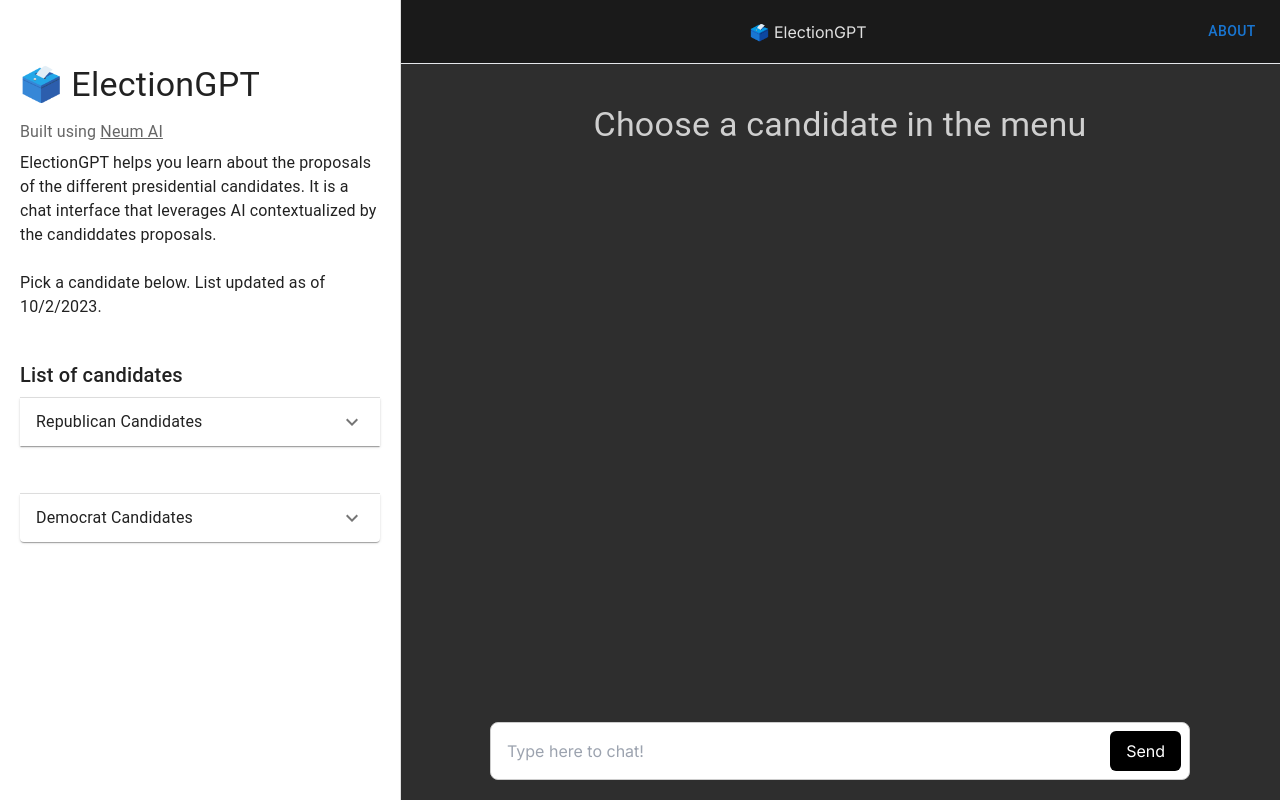
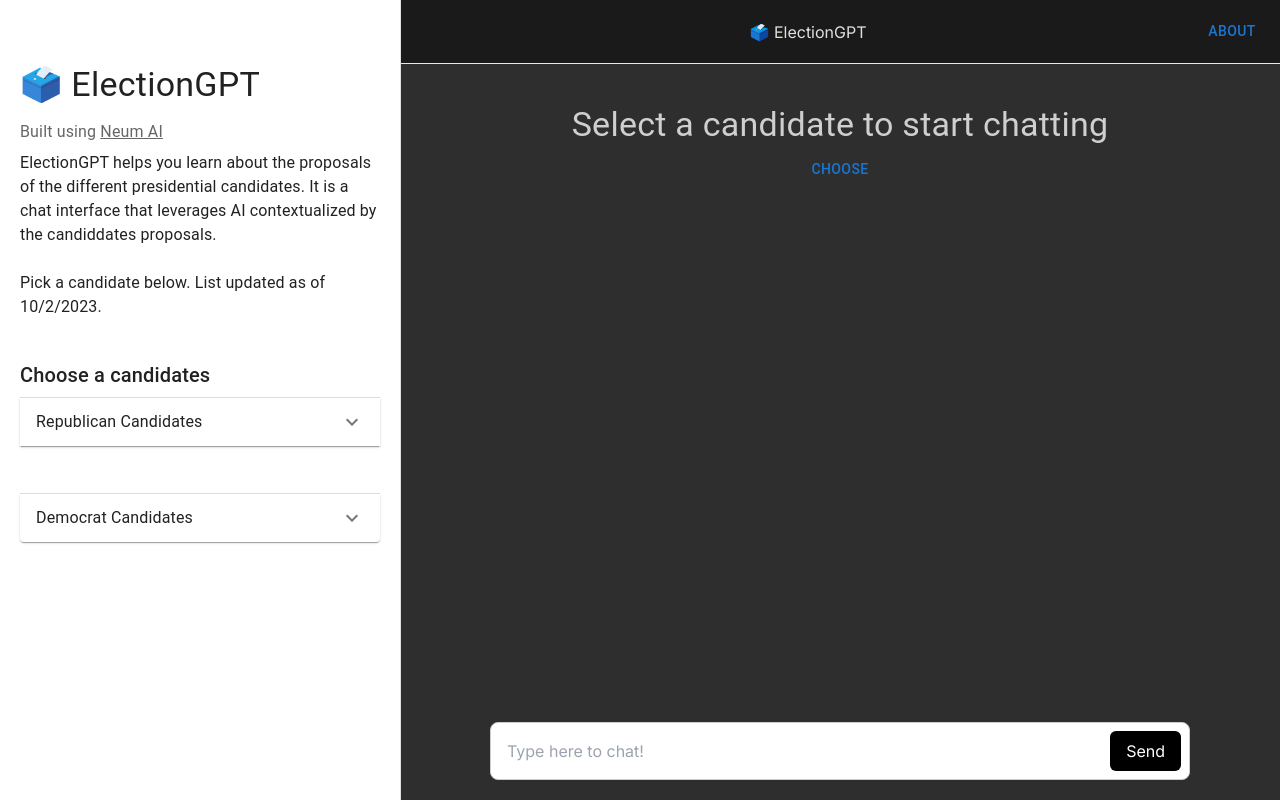
Before and after one commit to NeumTry/electiongpt-frontend, a Next.js app: page / in a window 1280 px wide. Built offline with nearby package versions, Linux system fonts and the light colour scheme.

Commit message:
fix the message formatting.

```diff
--- a/app/api/chat/route.ts
+++ b/app/api/chat/route.ts
@@ -21,7 +21,6 @@
 
   if(messages.length == 0)
     lastMessage = messages[0]
-
   const url = `https://api.neum.ai/v1/pipelines/${candidatePipeline}/search`;
   const headers = {
     'neum-api-key': process.env.NEUM_API_KEY  || '',
@@ -40,7 +39,6 @@
       headers:headers,
       body:JSON.stringify(payload)
     });
-
     if (!neumResponse.ok) {
       throw new Error(`HTTP error! status: ${neumResponse.status} - Error: ${JSON.stringify(neumResponse)}`);
     }
@@ -62,7 +60,7 @@
     const response = await openai.chat.completions.create({
       model: 'gpt-3.5-turbo',
       stream: true,
-      messages: [...prompt, ...messages.filter((message:any) => message.role === 'user')],
+      messages: [...prompt, ...messages],
     });
 
     // Convert the response into a friendly text-stream
@@ -73,5 +71,7 @@
   } catch (error) {
     // Handle errors here
     console.error(error);
+    console.log("here")
+    console.log(error)
   }
 }
--- a/app/page.tsx
+++ b/app/page.tsx
@@ -167,7 +167,7 @@
           <br></br>
           </Typography>
           <Typography variant="h6" gutterBottom>
-            List of candidates
+            Choose a candidates
         </Typography>
           <Accordion>
             <AccordionSummary
@@ -244,7 +244,9 @@
     <div className={`main-content ${matches ? 'ml-[400px]' : ''}`}>
       <div className="flex flex-col w-full max-w-md pt-10 mx-auto stretch">
         <Typography variant="h4" gutterBottom style={{ textAlign: 'center' }}>
-          {candidateChosen.name == "" ? "Choose a candidate in the menu" : "Chat about " + candidateChosen.name }
+          {candidateChosen.name == "" ? "Select a candidate to start chatting" : "Chat about " + candidateChosen.name }
+          <br/>
+          {candidateChosen.name == "" && <Button onClick={toggleSidebar} className='bg-blue-600 text-gray-900 font-semibold hover:bg-blue-400'>Choose</Button>}
         </Typography>
         <div className="message-container px-20" style={{ maxHeight: '75vh', overflowY: 'auto'}} ref={chatContainerRef}>
           {messages.length > 0
--- a/components/chat-message.tsx
+++ b/components/chat-message.tsx
@@ -35,6 +35,20 @@
         <MemoizedReactMarkdown
           className="prose break-words dark:prose-invert prose-p:leading-relaxed prose-pre:p-0"
           remarkPlugins={[remarkGfm, remarkMath]}
+          components={{
+            p({ children }) {
+              return <p className="mb-2 last:mb-0">{children}</p>
+            },
+            ul({ children }) {
+              return <ul className="list-disc list-inside">{children}</ul>
+            },
+            ol({ children }) {
+              return <ol className="list-decimal list-inside">{children}</ol>
+            },
+            li({ children }) {
+              return <li className="mb-1">{children}</li>
+            },
+          }}
         >
           {message.content}
         </MemoizedReactMarkdown>
--- a/package.json
+++ b/package.json
@@ -35,7 +35,7 @@
     "openai": "4.2.0",
     "react": "^18.2.0",
     "react-dom": "^18.2.0",
-    "react-markdown": "^8.0.7",
+    "react-markdown": "^9.0.0",
     "react-syntax-highlighter": "^15.5.0",
     "react-textarea-autosize": "^8.5.3",
     "remark-gfm": "^4.0.0",
```
Also changed, not shown: 1 other file (tests, documents, lock files or other folders).
